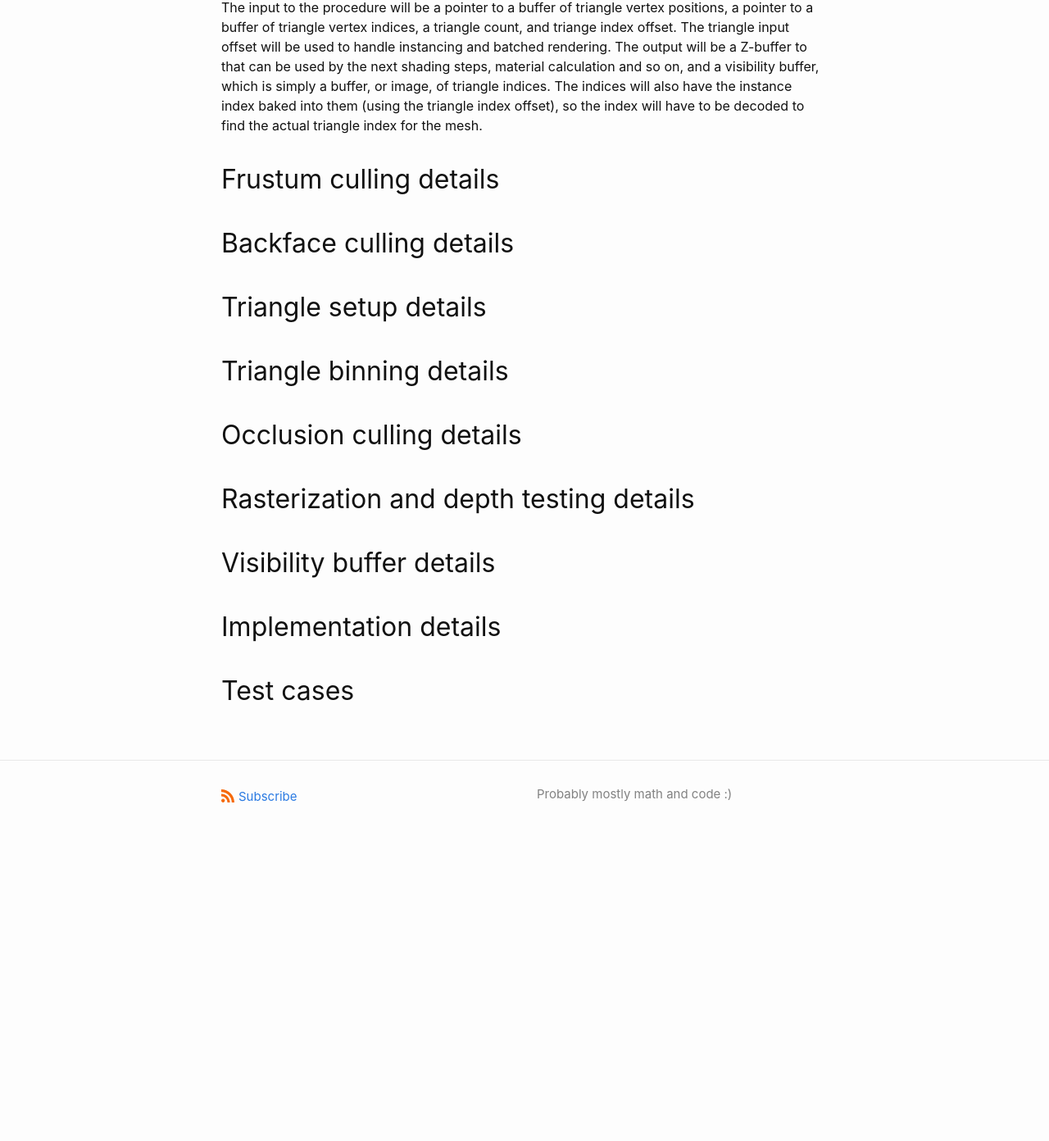
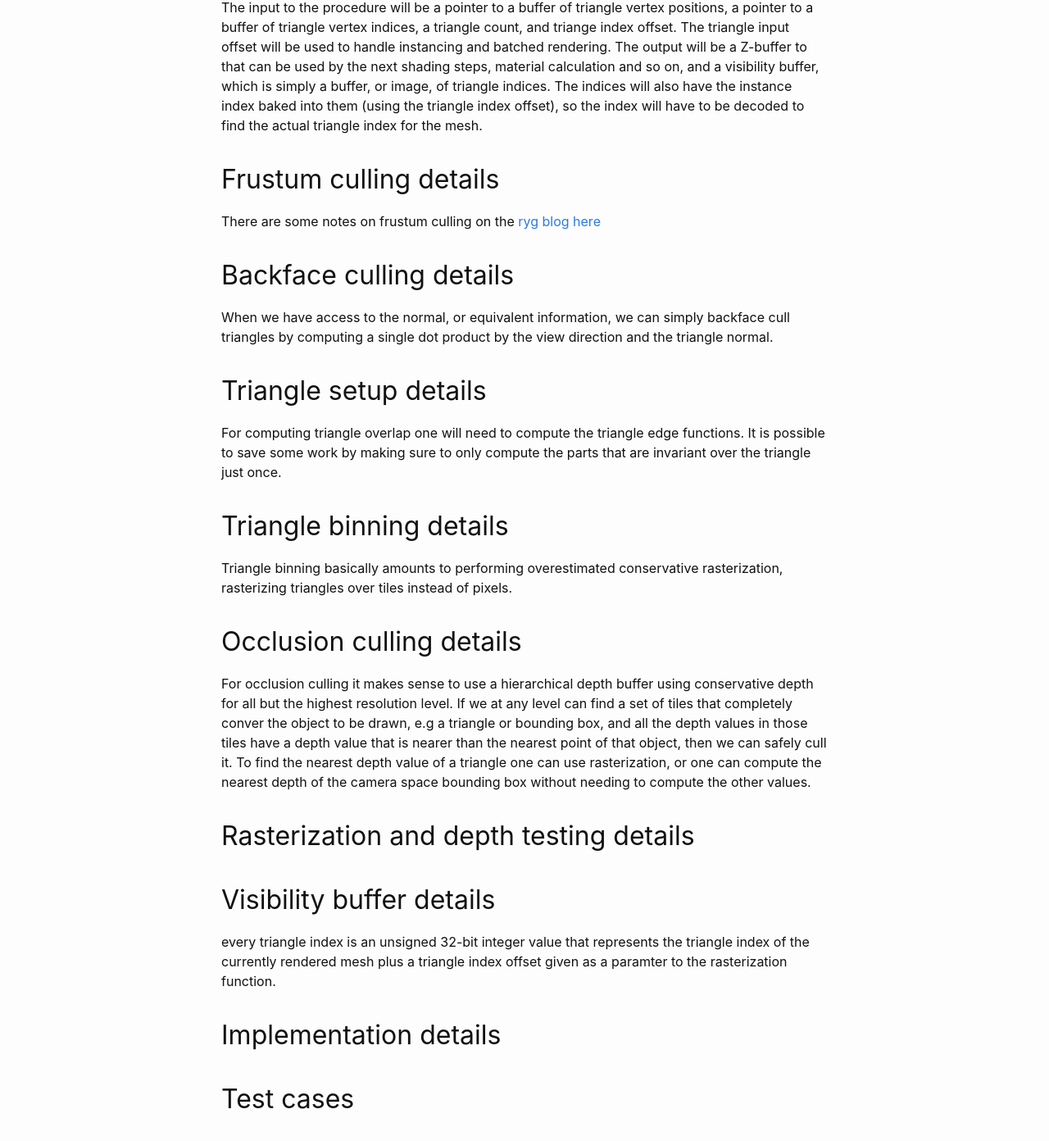
Before and after one commit to torgeiba/torgeiba.github.io, a Jekyll site: the page built from _posts/2023-02-10-rasterization-software-rasterization-project.md, in a window 1280 px wide and 1400 px high, scrolled down 1650 px. Shown: the top 1392 px of the window at 82% size. Built offline with Jekyll 4.4.1, drawn with Linux system fonts in a browser that asks for light colours; our own code applies the rules of GitHub Pages for plain Markdown files; before the commit the page ends 2694 px from its top, so only the background shows below that.

Commit message:
Update 2023-02-10-rasterization-software-rasterization-project.md

```diff
--- a/_posts/2023-02-10-rasterization-software-rasterization-project.md
+++ b/_posts/2023-02-10-rasterization-software-rasterization-project.md
@@ -42,18 +42,38 @@ of triangle indices. The indices will also have the instance index baked into th
 
 ## Frustum culling details
 
+There are some notes on frustum culling on the [ryg blog here](https://fgiesen.wordpress.com/2010/10/17/view-frustum-culling/)
+
 ## Backface culling details
 
+When we have access to the normal, or equivalent information, we can simply backface cull triangles by computing a single dot product by the view direction and the
+triangle normal.
+
 ## Triangle setup details
+For computing triangle overlap one will need to compute the triangle edge functions. It is possible to save some work by making sure to only compute the parts
+that are invariant over the triangle just once.
 
 ## Triangle binning details
 
+Triangle binning basically amounts to performing overestimated conservative rasterization, rasterizing triangles over tiles instead of pixels.
+
 ## Occlusion culling details
+
+For occlusion culling it makes sense to use a hierarchical depth buffer using conservative depth for all but the highest resolution level.
+If we at any level can find a set of tiles that completely conver the object to be drawn, e.g a triangle or bounding box, and all the depth values in those tiles
+have a depth value that is nearer than the nearest point of that object, then we can safely cull it.
+To find the nearest depth value of a triangle one can use rasterization, or one can compute the nearest depth of the camera space bounding box without needing to compute the other values.
 
 ## Rasterization and depth testing details
 
+
+
 ## Visibility buffer details
+
+every triangle index is an unsigned 32-bit integer value that represents the triangle index of the currently rendered mesh plus a triangle index offset given as a paramter to the rasterization function.
 
 ## Implementation details
 
+
+
 ## Test cases
```
